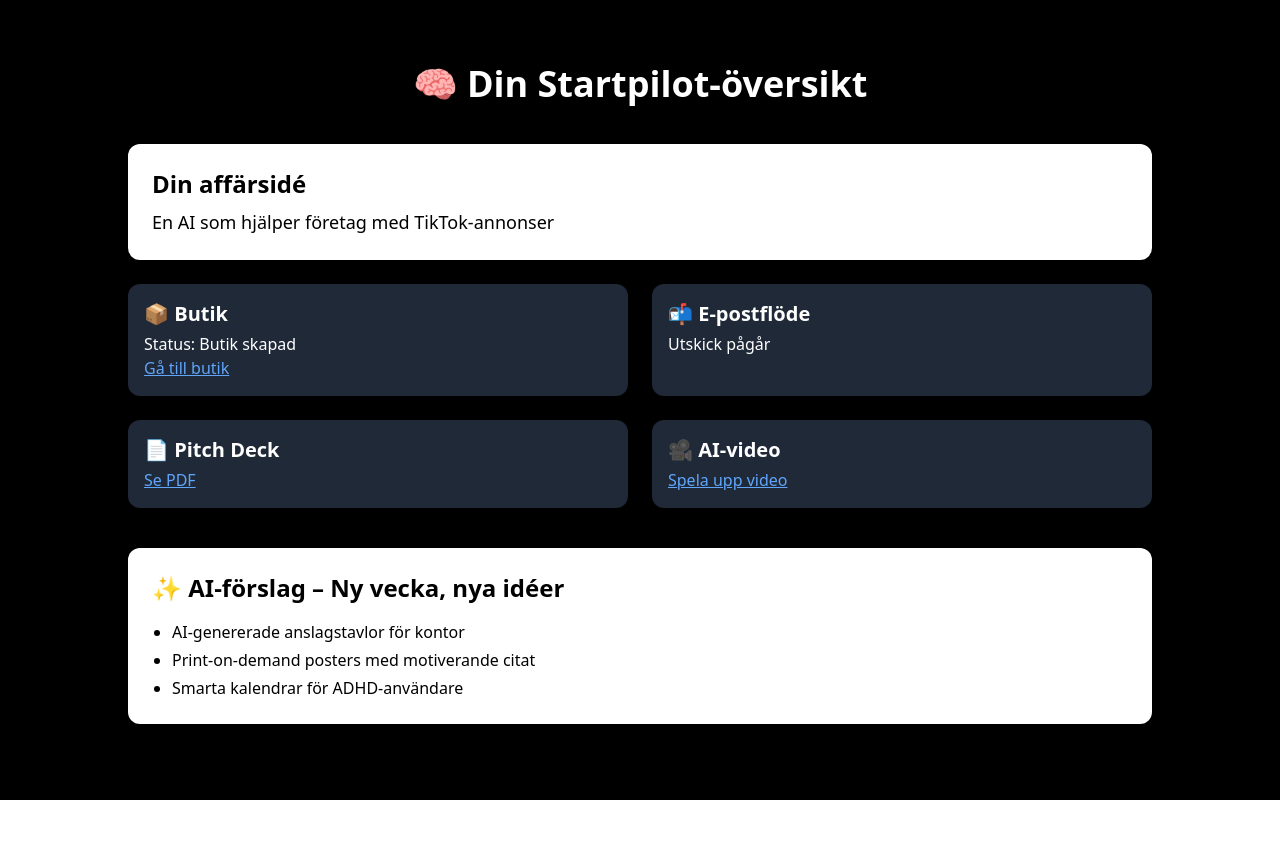
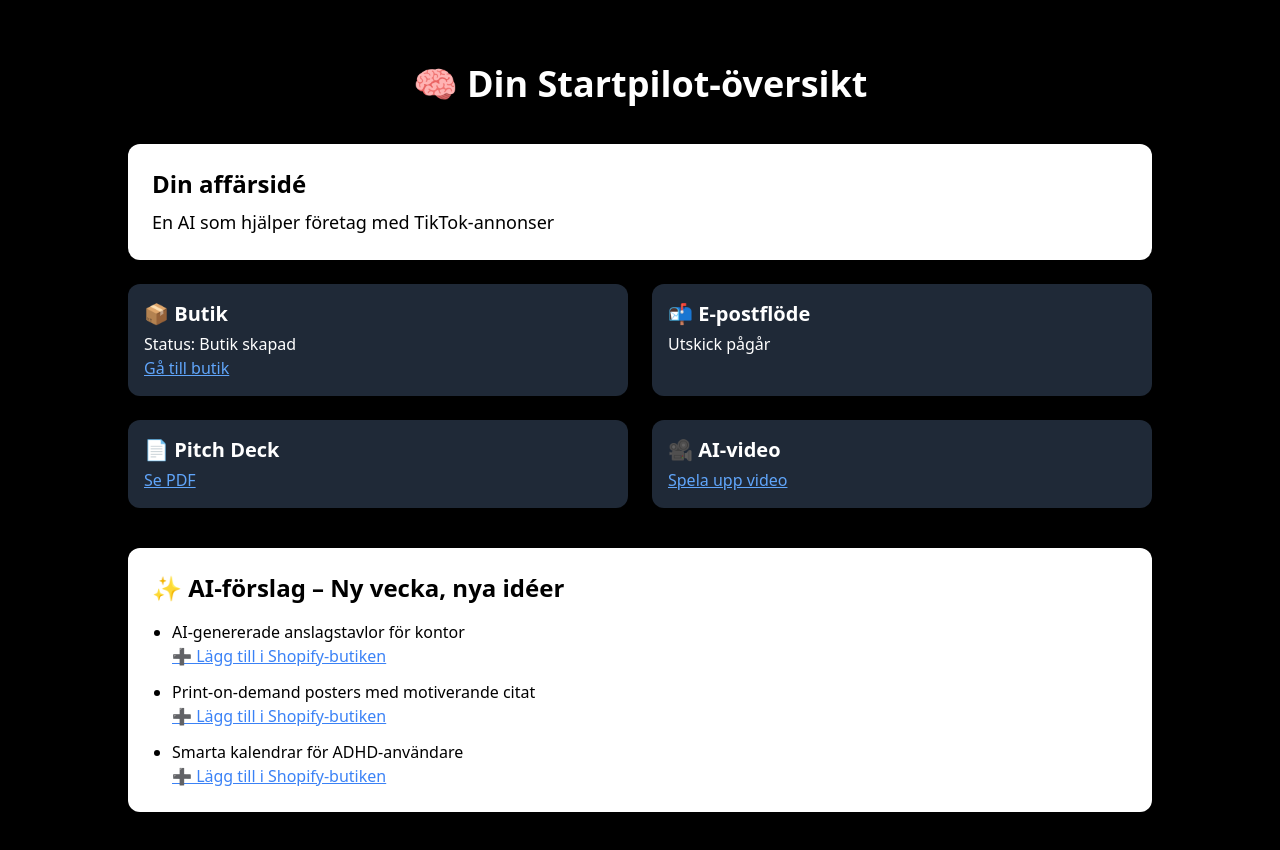
Before and after one commit to hrgr01/startpilot, a Next.js app: page /dashboard in a window 1280 px wide. Shown: the top 850 px of the page. Before the commit the page ends 800 px from the top, so only its background shows below. Built offline with nearby package versions, Linux system fonts and the light colour scheme.

Commit message:
Update dashboard.js

```diff
--- a/pages/dashboard.js
+++ b/pages/dashboard.js
@@ -11,9 +11,18 @@ export default function Dashboard() {
     videoLink: "/video/ai-video-demo.mp4",
     emailFlowStatus: "Utskick pågår",
     weeklySuggestions: [
-      "AI-genererade anslagstavlor för kontor",
-      "Print-on-demand posters med motiverande citat",
-      "Smarta kalendrar för ADHD-användare"
+      {
+        title: "AI-genererade anslagstavlor för kontor",
+        shopifyLink: "https://shopify.com/create?product=anslagstavla"
+      },
+      {
+        title: "Print-on-demand posters med motiverande citat",
+        shopifyLink: "https://shopify.com/create?product=poster"
+      },
+      {
+        title: "Smarta kalendrar för ADHD-användare",
+        shopifyLink: "https://shopify.com/create?product=kalender"
+      }
     ]
   });
 
@@ -67,9 +76,19 @@ export default function Dashboard() {
 
         <div className="bg-white text-black p-6 rounded-xl mt-10">
           <h2 className="text-2xl font-bold mb-4">✨ AI-förslag – Ny vecka, nya idéer</h2>
-          <ul className="list-disc pl-5 space-y-1">
+          <ul className="list-disc pl-5 space-y-3">
             {userData.weeklySuggestions.map((item, i) => (
-              <li key={i}>{item}</li>
+              <li key={i}>
+                <span className="font-medium">{item.title}</span>
+                <br />
+                <a
+                  href={item.shopifyLink}
+                  target="_blank"
+                  className="text-blue-500 underline"
+                >
+                  ➕ Lägg till i Shopify-butiken
+                </a>
+              </li>
             ))}
           </ul>
         </div>
```
